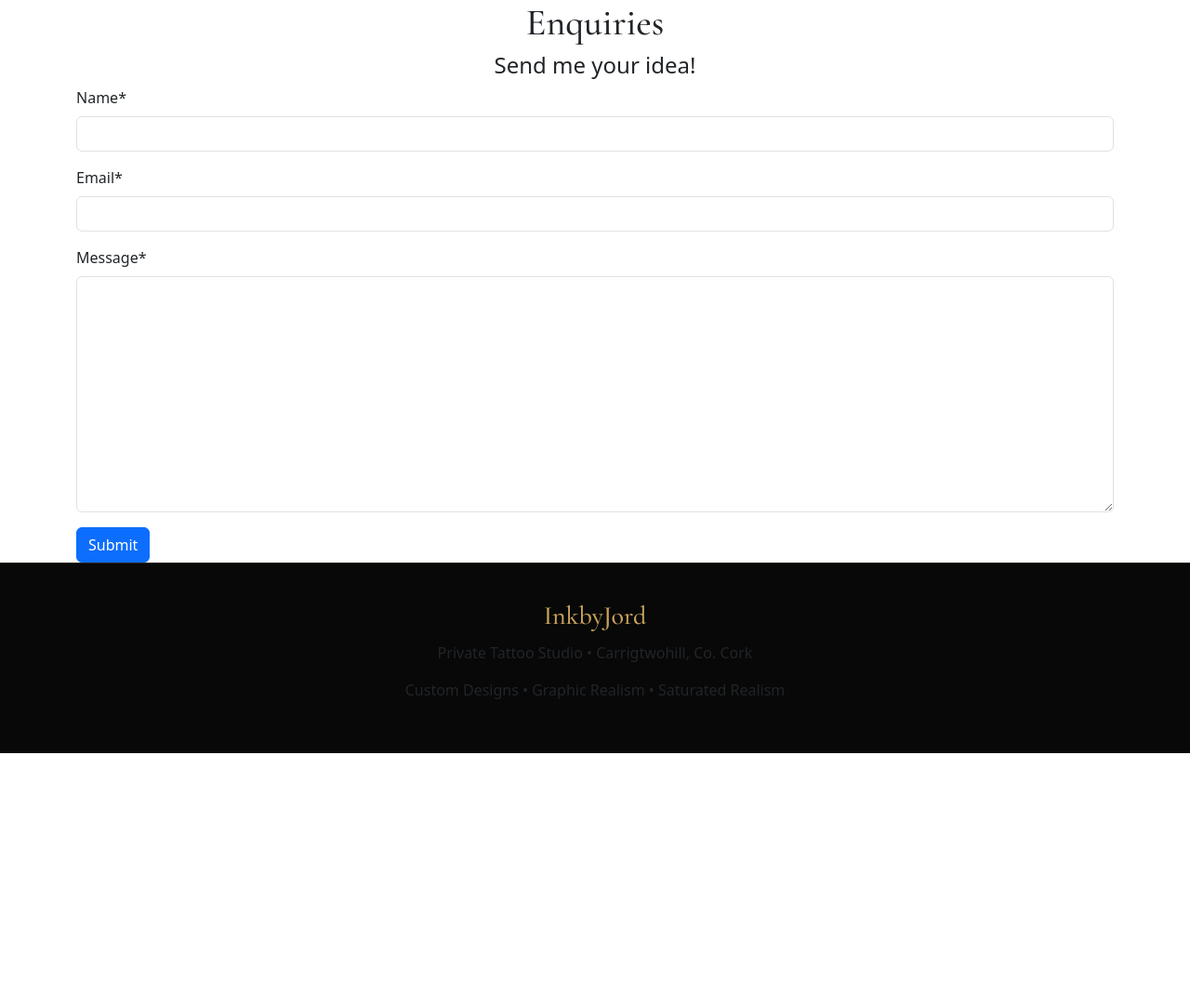
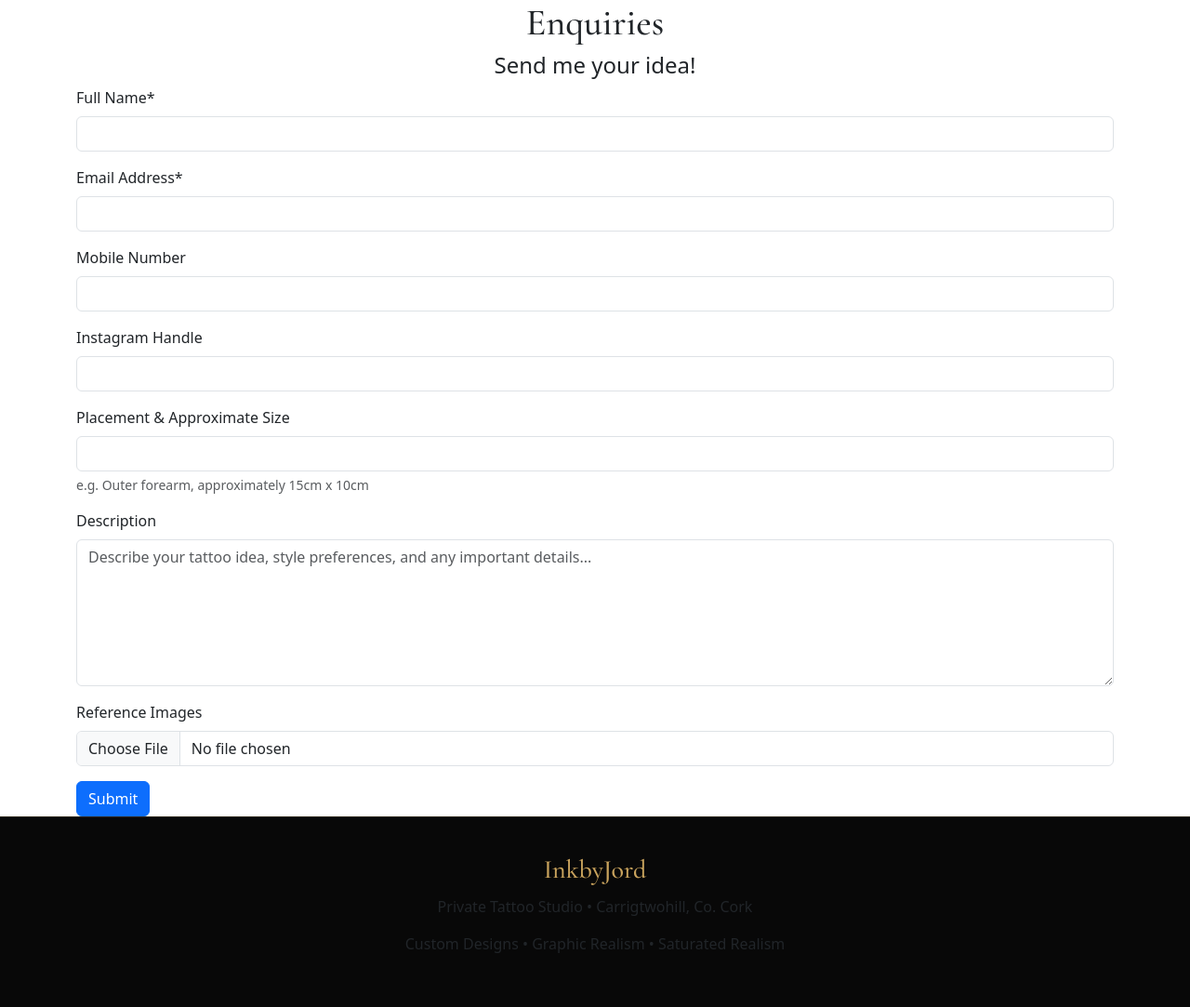
Before and after one commit to morganoleary/ink-by-jord, a Django app: page /contact/ in a window 1280 px wide. Shown: the part 84-1167 px from the top of the page at 93% size. Before the commit the page ends 894 px from the top, so only its background shows below. Run offline with Django 5.2, Linux system fonts and the light colour scheme; some libraries are stand-ins or nearby versions.

Commit message:
Expand enquiry form with consultation fields and image upload

```diff
--- a/contact/forms.py
+++ b/contact/forms.py
@@ -1,6 +1,46 @@
 from django import forms
 
 class ContactForm(forms.Form):
-    name = forms.CharField(max_length=100)
-    email = forms.EmailField()
-    message = forms.CharField(widget=forms.Textarea)
+
+    name = forms.CharField(
+        max_length=100,
+        label="Full Name"
+    )
+
+    email = forms.EmailField(
+        label="Email Address"
+    )
+
+    phone = forms.CharField(
+        max_length=30,
+        required=False,
+        label="Mobile Number"
+    )
+
+    instagram = forms.CharField(
+        max_length=100,
+        required=False,
+        label="Instagram Handle"
+    )
+
+    placement = forms.CharField(
+        max_length=200,
+        required=False,
+        label="Placement & Approximate Size",
+        help_text="e.g. Outer forearm, approximately 15cm x 10cm"
+    )
+
+    description = forms.CharField(
+        required=False,
+        widget=forms.Textarea(
+            attrs={
+                "rows": 6,
+                "placeholder": "Describe your tattoo idea, style preferences, and any important details..."
+            }
+        )
+    )
+
+    reference_image = forms.ImageField(
+        required=False,
+        label="Reference Images"
+    )
--- a/contact/templates/contact/contact.html
+++ b/contact/templates/contact/contact.html
@@ -19,7 +19,7 @@
             <h1 class="text-center">Enquiries</h1>
             <h4 class="text-center">Send me your idea!</h4>
             <!-- Contact Us form-->
-            <form method="post">
+            <form method="post" enctype="multipart/form-data">
                 {% csrf_token %}
                 {{ contact_form|crispy }}
                 <button type="submit" class="btn btn-primary">Submit</button>
--- a/contact/views.py
+++ b/contact/views.py
@@ -1,26 +1,51 @@
 from django.shortcuts import render, redirect
 from django.contrib import messages
+
 from .forms import ContactForm
 
 def contact(request):
+
     if request.method == "POST":
-        contact_form = ContactForm(request.POST)
+
+        contact_form = ContactForm(
+            request.POST,
+            request.FILES
+        )
 
         if contact_form.is_valid():
+
             name = contact_form.cleaned_data["name"]
             email = contact_form.cleaned_data["email"]
-            message = contact_form.cleaned_data["message"]
+            phone = contact_form.cleaned_data["phone"]
+            instagram = contact_form.cleaned_data["instagram"]
+            placement = contact_form.cleaned_data["placement"]
+            description = contact_form.cleaned_data["description"]
+            reference_image = contact_form.cleaned_data["reference_image"]
 
-            # For now: just print (later we can email it)
-            print(name, email, message)
+            print("----- NEW ENQUIRY -----")
+            print("NAME:", name)
+            print("EMAIL:", email)
+            print("PHONE:", phone)
+            print("INSTAGRAM:", instagram)
+            print("PLACEMENT & SIZE:", placement)
+            print("DESCRIPTION:", description)
+            print("REFERENCE IMAGE:", reference_image)
+            print("-----------------------")
 
-            messages.success(request, "Your enquiry has been sent successfully!")
+            messages.success(
+                request,
+                "Thanks for your enquiry. I'll review your idea and get back to you as soon as possible."
+            )
 
             return redirect("contact")
 
     else:
         contact_form = ContactForm()
 
-    return render(request, "contact/contact.html", {
-        "contact_form": contact_form
-    })
+    return render(
+        request,
+        "contact/contact.html",
+        {
+            "contact_form": contact_form
+        }
+)
```
